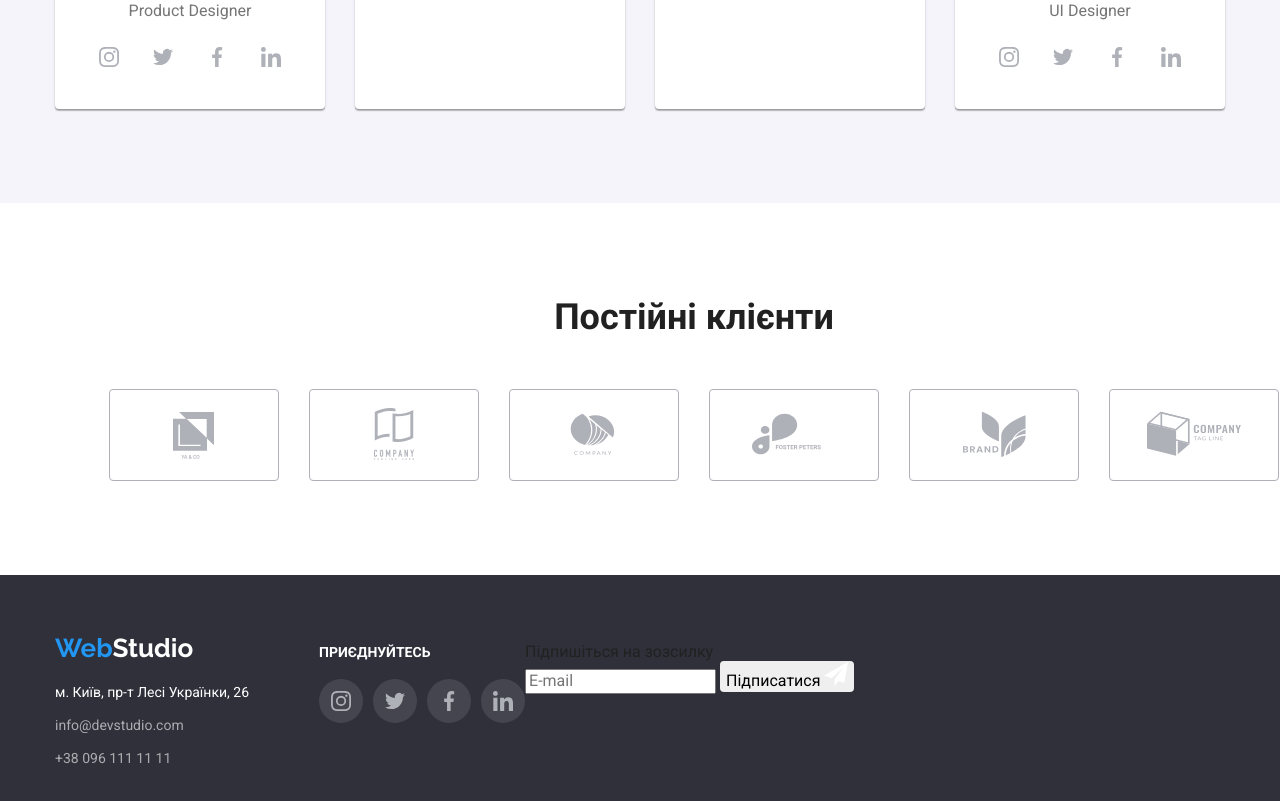
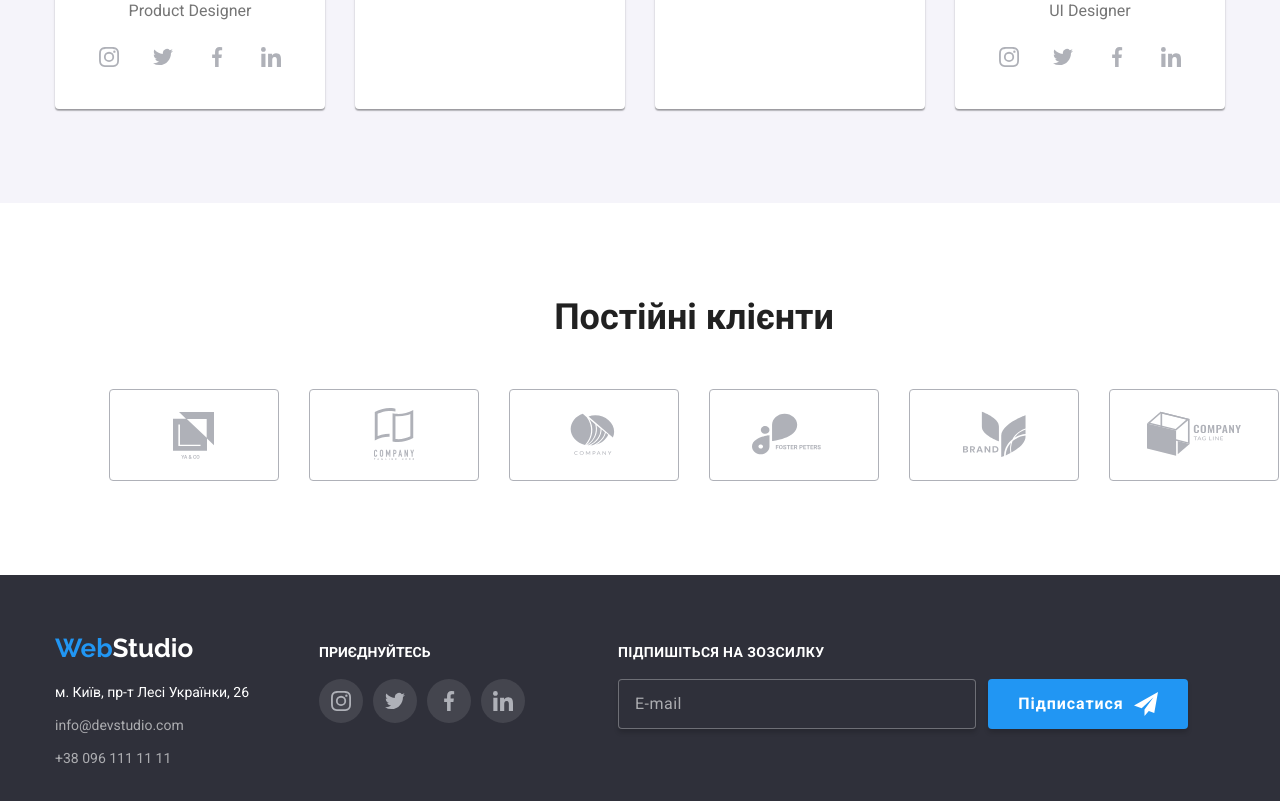
Before and after one commit to KatyaOskolkova/goit-markup-hw-06, a plain HTML site: page index.html in a window 1280 px wide. Shown: the part 1882-2683 px from the top of the page. Drawn offline with nearby package versions, Linux system fonts and the light colour scheme.

Commit message:
стилізує інпут з кнопкою у футері

```diff
--- a/css/styles.css
+++ b/css/styles.css
@@ -592,7 +592,7 @@ margin-bottom: 4px;
 
 font-size: 18px;
 line-height: 2;
-letter-spacing: 6%;
+letter-spacing: 1.08px;
 }
 
 .portfolio-after-title {
@@ -613,10 +613,6 @@ align-items: baseline;
 
 padding-top: 60px;
 padding-bottom: 60px;
-}
-
-.footer-center {
-    margin-left: 70px;
 }
 
 .footer-logo {
@@ -650,6 +646,10 @@ color: var(--first-background-color);
 
 .adress-item:not(:last-child) {
     margin-bottom: 9px;
+}
+
+.footer-center {
+    margin-left: 70px;
 }
 
 .footer-label {
@@ -698,6 +698,72 @@ color: var(--first-background-color);
     background-color: var(--btn-background-color);
 color: var(--btn-text-color);
 }
+
+.footer-right {
+    margin-left: 93px;
+}
+
+.form-title {
+    font-weight: 700;
+    font-size: 14px;
+    line-height: 1;
+    letter-spacing: 0.42px;
+    text-transform: uppercase;
+
+    margin-bottom: 20px;
+
+    color: #FFFFFF;
+}
+
+.subscribe-wrapper {
+    display: flex;
+    align-items: center;
+    gap: 12px;
+}
+
+.mailing-input {
+    width: 358px;
+    height: 50px;
+    padding: 15px 16px;
+
+    background-color: #2F303A;
+    border: 1px solid rgba(255, 255, 255, 0.3);
+    border-radius: 4px;
+    box-shadow: 0px 4px 4px 0px rgba(0, 0, 0, 0.15);
+;
+}
+
+.mailing-input::placeholder {
+font-weight: 400;
+font-size: 16px;
+line-height: 1.25;
+letter-spacing: 0.48px;
+
+    color: rgba(255, 255, 255, 0.6);
+;
+}
+
+.subscribe-button {
+    display: flex;
+    align-items: center;
+    justify-content: center;
+    gap: 10px;
+
+    width: 200px;
+    height: 50px;
+
+    color: #FFFFFF;
+    background-color:#2196F3;
+    box-shadow: 0px 4px 4px 0px #00000026;
+
+    font-weight: 700;
+    font-size: 16px;
+    line-height: 1.88;
+    letter-spacing: 0.96px;
+    text-align: center;
+}
+
+
 
 .backdrop {
     position: fixed;
```
